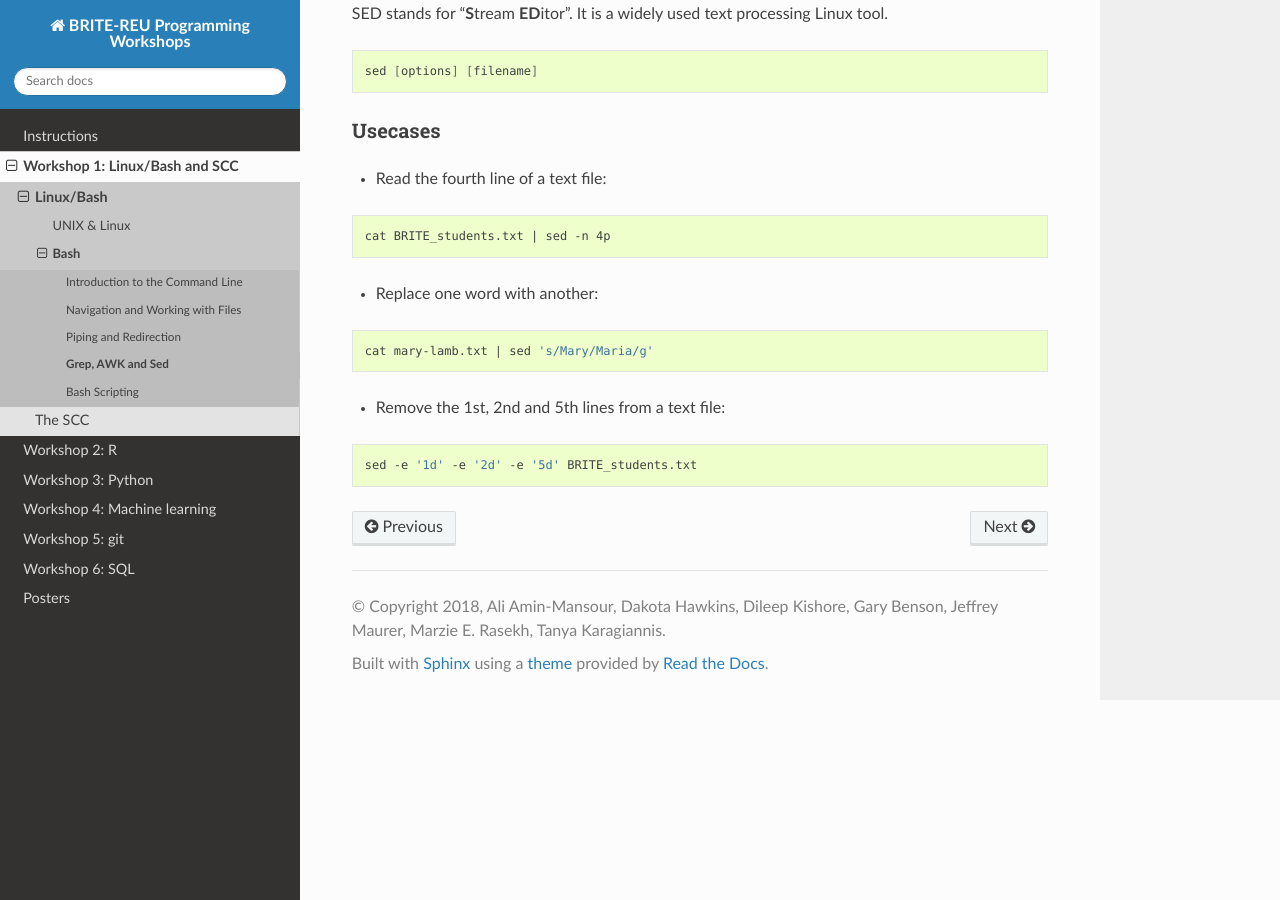
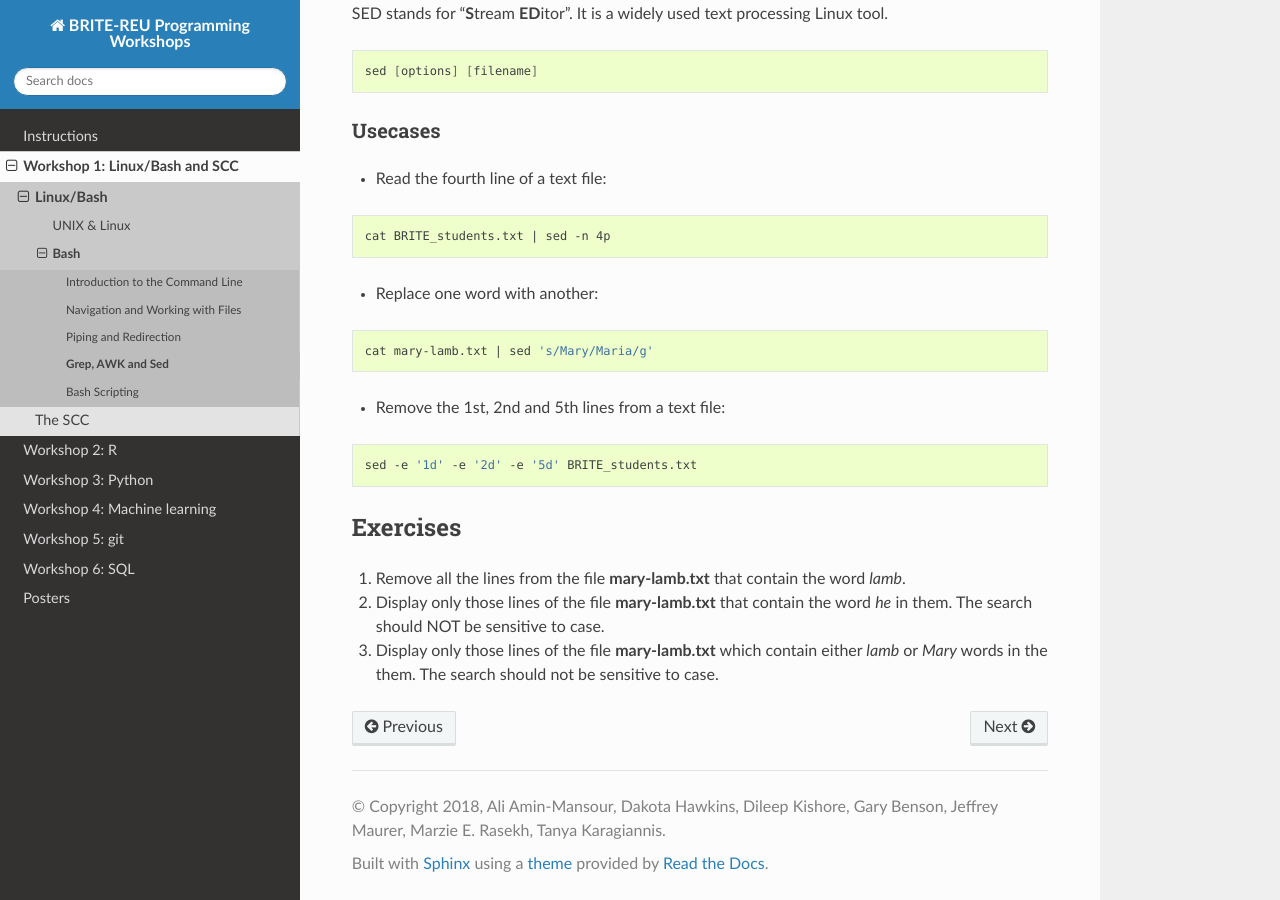
Before and after one commit to BRITE-REU/programming-workshops, a Sphinx documentation site: the page built from source/workshops/01_linux_bash_scc/grep_awk_sed.rst, in a window 1280 px wide and 900 px high, scrolled down 2263 px. Built offline with Sphinx 7.4.7 and the Read the Docs theme 2.0.0, drawn with Linux system fonts in a browser that asks for light colours; pages that are not in the unit, such as notebooks, are missing from menus.

Commit message:
Update grep exercises

```diff
--- a/source/workshops/01_linux_bash_scc/grep_awk_sed.rst
+++ b/source/workshops/01_linux_bash_scc/grep_awk_sed.rst
@@ -61,6 +61,7 @@ Usecases
 .. code-block:: sh
 
       grep -C3 'appear' mary-lamb.txt
+
 
 
 AWK
@@ -142,3 +143,12 @@ Usecases
 .. code-block:: sh
 
       sed -e '1d' -e '2d' -e '5d' BRITE_students.txt
+
+Exercises
+--------------------
+
+1.  Remove all the lines from the file **mary-lamb.txt** that contain the word *lamb*.
+
+2. Display only those lines of the file **mary-lamb.txt** that contain the word *he* in them. The search should NOT be sensitive to case.
+
+3. Display only those lines of the file **mary-lamb.txt** which contain either *lamb* or *Mary* words in the them. The search should not be sensitive to case.
```
